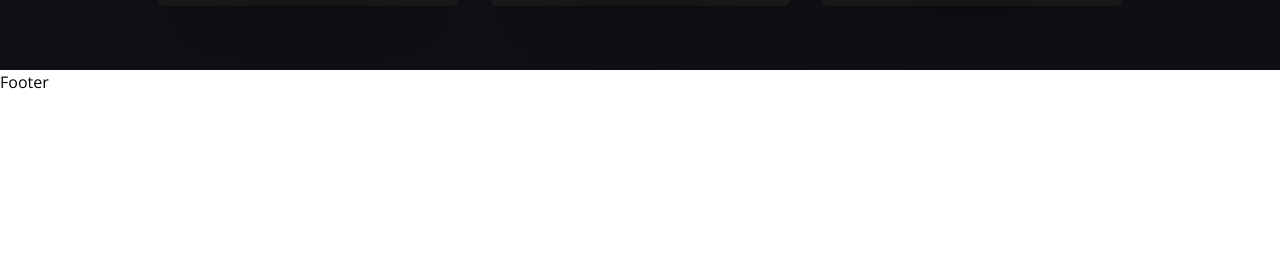
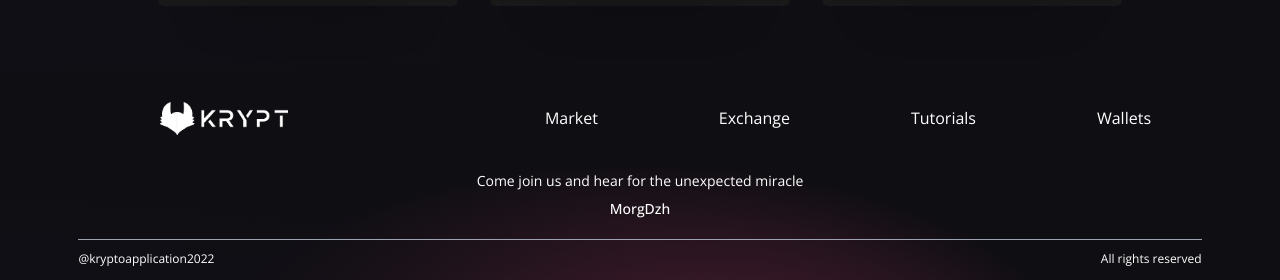
Before and after one commit to MorgueMorg/Blockchain-Web3.0-App, a React (Vite) app in the folder client/: page / in a window 1280 px wide. Shown: the part 2329-2609 px from the top of the page. Before the commit the page ends 2423 px from the top, so only its background shows below. Built offline with nearby package versions, Linux system fonts and the light colour scheme; no server answers.

Commit message:
added footer section :dart:

```diff
--- a/client/src/components/Footer.jsx
+++ b/client/src/components/Footer.jsx
@@ -1,9 +1,43 @@
-import React from 'react'
+import React from "react";
 
-const Footer = () => {
-  return (
-    <div>Footer</div>
-  )
-}
+import logo from "../../images/logo.png";
 
-export default Footer
+const Footer = () => (
+  <div className="w-full flex md:justify-center justify-between items-center flex-col p-4 gradient-bg-footer">
+    <div className="w-full flex sm:flex-row flex-col justify-between items-center my-4">
+      <div className="flex flex-[0.5] justify-center items-center">
+        <img src={logo} alt="logo" className="w-32" />
+      </div>
+      <div className="flex flex-1 justify-evenly items-center flex-wrap sm:mt-0 mt-5 w-full">
+        <p className="text-white text-base text-center mx-2 cursor-pointer">
+          Market
+        </p>
+        <p className="text-white text-base text-center mx-2 cursor-pointer">
+          Exchange
+        </p>
+        <p className="text-white text-base text-center mx-2 cursor-pointer">
+          Tutorials
+        </p>
+        <p className="text-white text-base text-center mx-2 cursor-pointer">
+          Wallets
+        </p>
+      </div>
+    </div>
+
+    <div className="flex justify-center items-center flex-col mt-5">
+      <p className="text-white text-sm text-center">
+        Come join us and hear for the unexpected miracle
+      </p>
+      <p className="text-white text-sm text-center font-medium mt-2">MorgDzh</p>
+    </div>
+
+    <div className="sm:w-[90%] w-full h-[0.25px] bg-gray-400 mt-5" />
+
+    <div className="sm:w-[90%] w-full flex justify-between items-center mt-3">
+      <p className="text-white text-left text-xs">@kryptoapplication2022</p>
+      <p className="text-white text-right text-xs">All rights reserved</p>
+    </div>
+  </div>
+);
+
+export default Footer;
```
